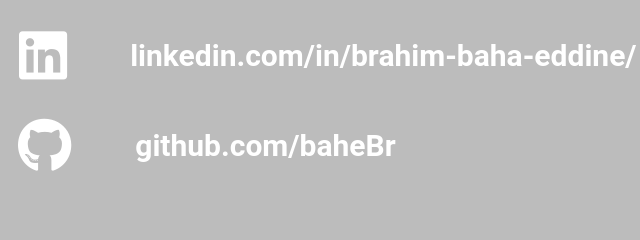
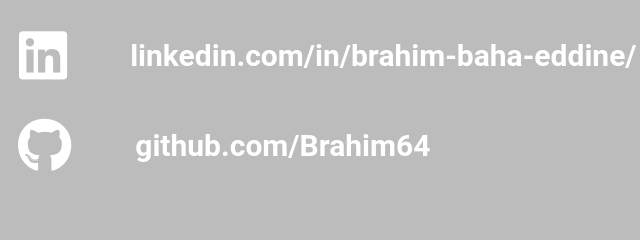
Before and after one commit to Brahim64/portfolio-main, a plain HTML site: page index.html in a window 1280 px wide. Shown: the part 3080-3320 px from the top of the page, 324-964 px from the left. Drawn offline with Linux system fonts and the light colour scheme.

Commit message:
update github profile link

```diff
--- a/index.html
+++ b/index.html
@@ -183,7 +183,7 @@
             <div class="mail"> <i class="fa-sharp fa-regular fa-envelope"></i>   <p>baherbahim2@gmail.com</p></div>
 
             <div class="linkedin"><i class="fa-brands fa-linkedin"></i>  <p><a href="https://www.linkedin.com/in/brahim-baha-eddine/">linkedin.com/in/brahim-baha-eddine/</a></p></div>
-            <div class="github"><i class="fa-brands fa-github"></i> <p><a href="https://github.com/baheBr">github.com/baheBr</a></p></div>
+            <div class="github"><i class="fa-brands fa-github"></i> <p><a href="https://github.com/baheBr">github.com/Brahim64</a></p></div>
 
         </div>
 
```
